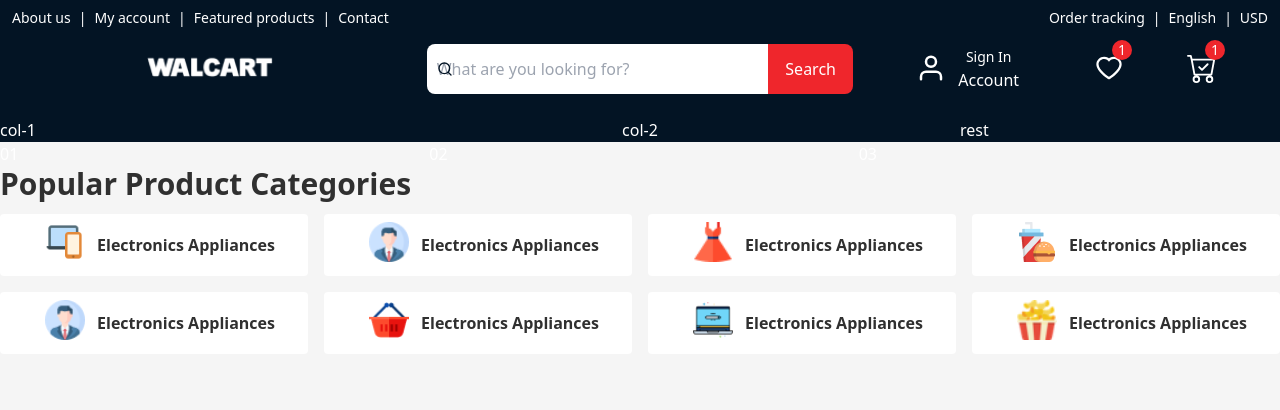
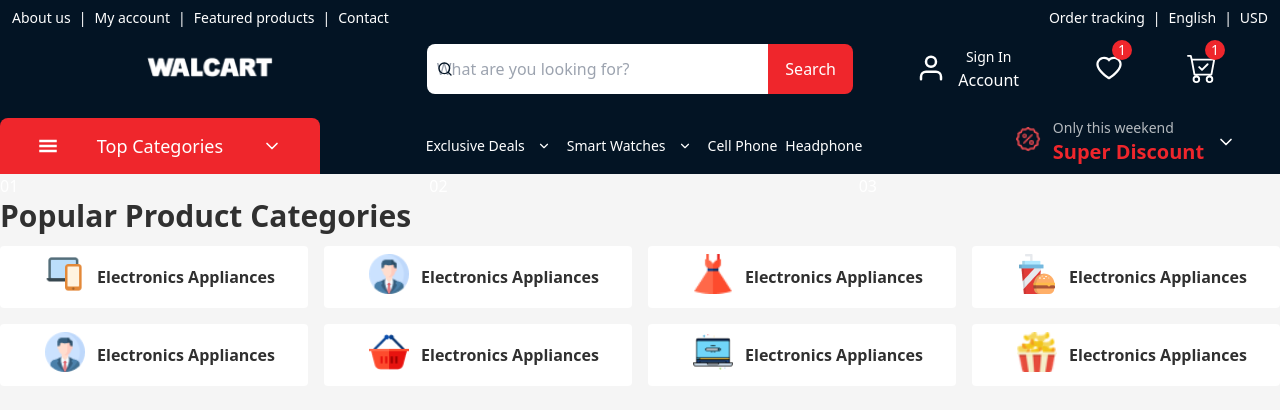
Before and after one commit to juniorEdris/Frontend.Welcart.Ecommerce, a Next.js app: page / in a window 1280 px wide. Shown: the top 410 px of the page. Built offline with nearby package versions, Linux system fonts and the light colour scheme.

Commit message:
ndesign addedv

```diff
--- /dev/null
+++ b/components/PrimaryHeader.js
@@ -0,0 +1,14 @@
+import Header from "./Header";
+import Layout from "./Layout";
+import TopLinks from "./TopLinks";
+
+const PrimaryHeader = () => {
+  return (
+    <Layout>
+      <TopLinks />
+      <Header />
+    </Layout>
+  );
+};
+
+export default PrimaryHeader;
--- a/components/SubPages.js
+++ b/components/SubPages.js
@@ -1,11 +1,73 @@
+import Image from "next/image";
+import Link from "next/link";
+import { FiChevronDown } from "react-icons/fi";
+import { GiHamburgerMenu } from "react-icons/gi";
+
 const SubPages = () => {
   return (
     <div className="grid grid-cols-1 md:grid-cols-4">
-      <div className="">col-1</div>
-      <div className="col-start-2 col-span-2 hidden md:block text-center">
-        col-2
+      <div className="hidden md:block">
+        <div className="w-full danger-bg flex items-center justify-evenly h-full rounded-t-lg">
+          <div className="">
+            <span className=" text-xl">
+              <GiHamburgerMenu />
+            </span>
+          </div>
+          <div className="text-lg">Top Categories</div>
+          <div className="">
+            <span className="text-xl">
+              <FiChevronDown />
+            </span>
+          </div>
+        </div>
       </div>
-      <div className=" hidden md:block">rest</div>
+      <div className="md:col-start-2 col-span-2 flex items-center justify-center">
+        <ul className="flex items-center justify-center sub_category text-sm">
+          <li className="flex items-center justify-center">
+            <Link href="/">Exclusive Deals</Link>
+            <span className="ml-3">
+              <FiChevronDown />
+            </span>
+          </li>
+          <li className="flex items-center justify-center">
+            <Link href="/">Smart Watches</Link>
+            <span className="ml-3">
+              <FiChevronDown />
+            </span>
+          </li>
+          <li className="">
+            <Link href="/">Cell Phone</Link>
+          </li>
+          <li className="">
+            <Link href="/">Headphone</Link>
+          </li>
+        </ul>
+      </div>
+      <div className="hidden md:block ">
+        <div className="flex items-center justify-center cursor-pointer mb-2">
+          <div className="mx-3">
+            <Image
+              src="/img/super_discount.png"
+              alt=""
+              height="25"
+              width="25"
+            />
+          </div>
+          <div className="flex items-center justify-center">
+            <div className="">
+              <div className="text-sm opacity-70 font-extralight">
+                Only this weekend
+              </div>
+              <div className="text-xl font-semibold danger-font">
+                Super Discount
+              </div>
+            </div>
+            <span className="ml-3 text-xl">
+              <FiChevronDown />
+            </span>
+          </div>
+        </div>
+      </div>
     </div>
   );
 };
--- a/pages/_app.js
+++ b/pages/_app.js
@@ -1,11 +1,15 @@
 import { Provider } from "react-redux";
+import PrimaryHeader from "../components/PrimaryHeader";
 import store from "../store";
 import "../styles/globals.css";
-// import "../node_modules/bootstrap/dist/js/bootstrap";
+// import "bootstrap/dist/css/bootstrap.min.css";
 
 function MyApp({ Component, pageProps }) {
   return (
     <Provider store={store}>
+      <div className="header">
+        <PrimaryHeader />
+      </div>
       <Component {...pageProps} />
     </Provider>
   );
--- a/pages/index.js
+++ b/pages/index.js
@@ -1,10 +1,9 @@
 import Head from "next/head";
 import { useSelector } from "react-redux";
 import ProductCategory from "../components/CategorySection";
-import Header from "../components/Header";
 import Hero from "../components/Hero";
 import Layout from "../components/Layout";
-import TopLinks from "../components/TopLinks";
+import PrimaryHeader from "../components/PrimaryHeader";
 import styles from "../styles/Home.module.css";
 
 export default function Home() {
@@ -18,13 +17,6 @@ export default function Home() {
         <meta name="description" content="Generated by create next app" />
         <link rel="icon" href="/favicon.ico" />
       </Head>
-
-      <div className={styles.header}>
-        <Layout>
-          <TopLinks />
-          <Header />
-        </Layout>
-      </div>
       <div className={styles.main}>
         <Layout className="">
           <Hero />
--- a/styles/Home.module.css
+++ b/styles/Home.module.css
@@ -1,6 +1,3 @@
-.header{
-  background-color: var(--dark);
-}
 .main{
   min-height: 80vh;
   background-color: var(--primary-bg);
--- a/styles/globals.css
+++ b/styles/globals.css
@@ -605,10 +605,6 @@ video {
   grid-column: span 2 / span 2;
 }
 
-.col-start-2 {
-  grid-column-start: 2;
-}
-
 .mx-3 {
   margin-left: 0.75rem;
   margin-right: 0.75rem;
@@ -617,11 +613,6 @@ video {
 .mx-auto {
   margin-left: auto;
   margin-right: auto;
-}
-
-.mx-2 {
-  margin-left: 0.5rem;
-  margin-right: 0.5rem;
 }
 
 .mb-3 {
@@ -634,6 +625,10 @@ video {
 
 .ml-3 {
   margin-left: 0.75rem;
+}
+
+.mb-2 {
+  margin-bottom: 0.5rem;
 }
 
 .mr-3 {
@@ -704,20 +699,20 @@ video {
   justify-content: space-evenly;
 }
 
+.gap-4 {
+  gap: 1rem;
+}
+
 .gap-2 {
   gap: 0.5rem;
 }
 
-.gap-4 {
-  gap: 1rem;
+.rounded {
+  border-radius: 0.25rem;
 }
 
 .rounded-full {
   border-radius: 9999px;
-}
-
-.rounded {
-  border-radius: 0.25rem;
 }
 
 .rounded-l-lg {
@@ -730,6 +725,16 @@ video {
   border-bottom-right-radius: 0.5rem;
 }
 
+.rounded-t-lg {
+  border-top-left-radius: 0.5rem;
+  border-top-right-radius: 0.5rem;
+}
+
+.px-2 {
+  padding-left: 0.5rem;
+  padding-right: 0.5rem;
+}
+
 .py-2 {
   padding-top: 0.5rem;
   padding-bottom: 0.5rem;
@@ -738,11 +743,6 @@ video {
 .px-8 {
   padding-left: 2rem;
   padding-right: 2rem;
-}
-
-.px-2 {
-  padding-left: 0.5rem;
-  padding-right: 0.5rem;
 }
 
 .text-left {
@@ -762,34 +762,48 @@ video {
   line-height: 2.25rem;
 }
 
+.text-base {
+  font-size: 1rem;
+  line-height: 1.5rem;
+}
+
 .text-sm {
   font-size: 0.875rem;
   line-height: 1.25rem;
 }
 
-.text-base {
-  font-size: 1rem;
-  line-height: 1.5rem;
+.text-xl {
+  font-size: 1.25rem;
+  line-height: 1.75rem;
+}
+
+.text-lg {
+  font-size: 1.125rem;
+  line-height: 1.75rem;
 }
 
 .font-bold {
   font-weight: 700;
 }
 
+.font-semibold {
+  font-weight: 600;
+}
+
+.font-extralight {
+  font-weight: 200;
+}
+
 .font-medium {
   font-weight: 500;
 }
 
-.font-normal {
-  font-weight: 400;
+.capitalize {
+  text-transform: capitalize;
 }
 
-.font-semibold {
-  font-weight: 600;
-}
-
-.capitalize {
-  text-transform: capitalize;
+.opacity-70 {
+  opacity: 0.7;
 }
 
 :root {
@@ -797,30 +811,44 @@ video {
   --light: #ffffff;
   --primary-bg: #f5f5f5;
   --primary-dark: #303030;
-  --danger-color: #EF262C;
+  --danger-color: #ef262c;
 }
 
 body {
   color: var(--light);
 }
 
-.primary-dark-font{
+.primary-dark-font {
   color: var(--primary-dark);
 }
 
-.danger-font{
-  color: var(--primary-dark);
+.danger-font {
+  color: var(--danger-color);
 }
 
-.danger-bg{
+.danger-bg {
   background-color: var(--danger-color);
 }
 
-.light-bg{
+.light-bg {
   background-color: var(--light);
 }
 
+/* Start of primary classes */
+
+.header {
+  background-color: var(--dark);
+}
+
+.sub_category li:not(:last-child){
+  margin:0 8px;
+}
+
 @media (min-width: 768px) {
+  .md\:col-start-2 {
+    grid-column-start: 2;
+  }
+
   .md\:mb-0 {
     margin-bottom: 0px;
   }
@@ -853,4 +881,19 @@ body {
     padding-left: 0px;
     padding-right: 0px;
   }
+
+  .md\:text-xl {
+    font-size: 1.25rem;
+    line-height: 1.75rem;
+  }
+
+  .md\:text-lg {
+    font-size: 1.125rem;
+    line-height: 1.75rem;
+  }
+
+  .md\:text-sm {
+    font-size: 0.875rem;
+    line-height: 1.25rem;
+  }
 }
--- a/styles/index.css
+++ b/styles/index.css
@@ -7,21 +7,30 @@
   --light: #ffffff;
   --primary-bg: #f5f5f5;
   --primary-dark: #303030;
-  --danger-color: #EF262C;
+  --danger-color: #ef262c;
 }
 body {
   color: var(--light);
 }
-
-.primary-dark-font{
-    color: var(--primary-dark);
+.primary-dark-font {
+  color: var(--primary-dark);
 }
-.danger-font{
-    color: var(--primary-dark);
+.danger-font {
+  color: var(--danger-color);
 }
-.danger-bg{
-    background-color: var(--danger-color);
+.danger-bg {
+  background-color: var(--danger-color);
 }
-.light-bg{
+.light-bg {
   background-color: var(--light);
 }
+
+
+/* Start of primary classes */
+.header {
+  background-color: var(--dark);
+}
+
+.sub_category li:not(:last-child){
+  margin:0 8px;
+}
```
Also changed, not shown: public/img/super_discount.png (added).
